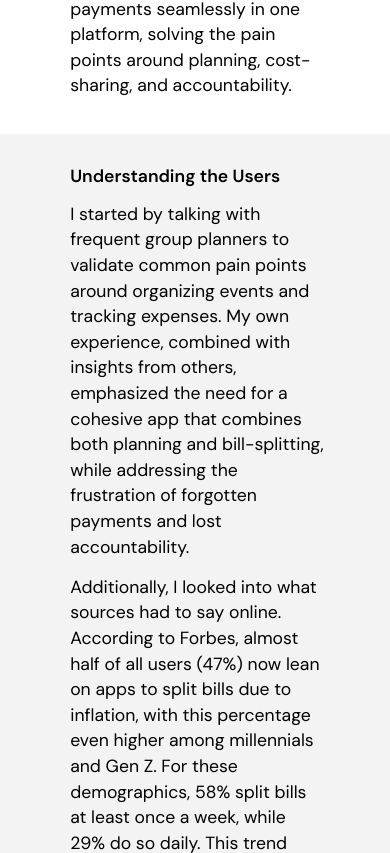
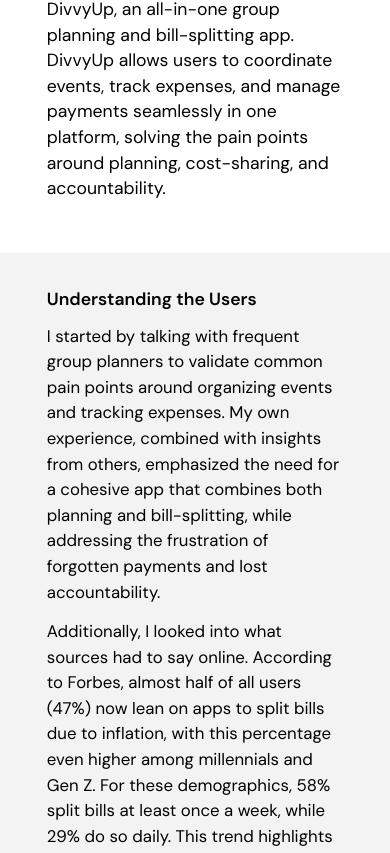
Before and after one commit to Katiiesun/portfolio, a React (Create React App) app: page /DivvyUp in a window 390 px wide. Shown: the part 1147-2000 px from the top of the page. Built offline with nearby package versions, Linux system fonts and the light colour scheme.

Commit message:
mobile views

```diff
--- a/src/static/DivvyUp.css
+++ b/src/static/DivvyUp.css
@@ -37,6 +37,16 @@ width:100vw;
     padding-bottom:5vw;
 }
 
+
+@media (max-width: 768px) {
+    .divvy-section2 {
+      padding-left: 6vw;     /* reset huge desktop gutter */
+      padding-right: 6vw;    /* add symmetric padding */
+      padding-top: 6vw;
+      padding-bottom: 6vw;
+    }
+  }
+
 .divvy-section2 h2{
     display: flex;
     flex-direction: column;
@@ -48,6 +58,16 @@ width:100vw;
     font-family: "DM Sans", sans-serif;
     font-optical-sizing: auto;
 }
+
+@media (max-width: 768px) {
+    .divvy-section2 h2 {
+      width: 100%;        /* stop constrained text */
+      max-width: 100%;
+      font-size: 1.05rem; /* optional: slightly tighter for mobile */
+      line-height: 1.6rem;
+    }
+  }
+
 
 
 .divvy-section2 img{
@@ -308,3 +328,84 @@ width:100vw;
     font-family: "DM Sans", sans-serif;
     font-optical-sizing: auto;
 }
+
+/* MOBILE LAYOUT FIXES */
+@media (max-width: 768px) {
+
+    /* Sections: consistent padding */
+    .divvy-section2,
+    .divvy-section3,
+    .divvy-section4,
+    .divvy-section5,
+    .divvy-section6 {
+      padding-left: 6vw;
+      padding-right: 6vw;
+      padding-top: 6vw;
+      padding-bottom: 6vw;
+    }
+
+    /* Headings: full width and readable size */
+    .divvy-section2 h2,
+    .divvy-section3 h2,
+    .divvy-section4 h2,
+    .divvy-section5 h2,
+    .divvy-section5 .divvy-onboarding h2,
+    .divvy-section6 h2,
+    .userPersona h2 {
+      width: 100%;
+      max-width: 100%;
+      font-size: 1.05rem;
+      line-height: 1.6rem;
+    }
+
+    .divvy-section3 h1,
+    .divvy-section4 h1,
+    .divvy-section5 h1,
+    .divvy-section5 .divvy-onboarding h1,
+    .divvy-section6 h1 {
+      width: 100%;
+      font-size: 1.2rem; /* slightly smaller for mobile */
+    }
+
+    /* Key findings columns: stack vertically */
+    .divvy-section2 .keyFindingsDivvy {
+      flex-direction: column;
+      gap: 4vw;
+    }
+
+    .keyFindingsDivvy .keyFinding-1 h2,
+    .keyFindingsDivvy .keyFinding-1 h3,
+    .keyFindingsDivvy .keyFinding-2 h2,
+    .keyFindingsDivvy .keyFinding-2 h3,
+    .keyFindingsDivvy .keyFinding-3 h2,
+    .keyFindingsDivvy .keyFinding-3 h3 {
+      width: 100%;
+      font-size: 1.05rem;
+    }
+
+    /* Images: scale down for mobile */
+    .divvy-section2 img,
+    .divvy-section3 img,
+    .divvy-section4 img,
+    .divvy-section5 .divvy-final img,
+    .divvy-section5 .divvy-onboarding img,
+    .divvy-section6 img {
+      width: 80%;       /* responsive width */
+      padding: 0;
+      margin-bottom: 4vw;
+    }
+
+    /* Final section with 2-column layout: stack vertically */
+    .divvy-section5 .divvy-final {
+      flex-direction: column;
+      align-items: flex-start;
+    }
+
+    .divvy-section5 .divvy-final h2 {
+      width: 80%;
+      padding-top: 4vw;
+      text-align: left;
+    }
+
+
+  }
--- a/src/static/clearSpider.css
+++ b/src/static/clearSpider.css
@@ -63,6 +63,21 @@
   align-items: flex-start;
 }
 
+@media (max-width: 768px) {
+  .cs-section1 {
+    margin-left: 0;        /* remove the 18vw push */
+    margin-right: 0;
+    margin-top: 6vw;
+    margin-bottom: 6vw;
+
+    padding-left: 6vw;     /* consistent mobile gutter */
+    padding-right: 6vw;
+
+    align-items: stretch;  /* prevents weird left alignment gaps */
+  }
+}
+
+
 .cs-overview {
   font-size: 0.8vw;
   width: 65vw;
@@ -76,6 +91,16 @@
   font-size: 1.1rem;
   font-family: "DM Sans", sans-serif;
   font-optical-sizing: auto;
+}
+
+@media (max-width: 768px) {
+  .cs-overview {
+    font-size: 1.05rem;       /* readable font on mobile */
+    width: 86%;
+    padding-left: 6vw;        /* left/right padding */
+    padding-right: 6vw;
+    padding-bottom: 4vw;      /* adjust spacing */
+  }
 }
 
 .cs-overview h1 {
--- a/src/static/heymilo.css
+++ b/src/static/heymilo.css
@@ -564,3 +564,46 @@ margin-bottom: 3vw;
   font-optical-sizing: auto;
   color:#565656
 }
+
+@media (max-width: 768px) {
+
+  /* 1. Force all main sections to behave */
+  .hmHeader,
+  .hm-overview,
+  .hm-problem,
+  .hm-section3,
+  .hm-components,
+  .hm-handoff,
+  .hm-lessons,
+  .final-text {
+    width: 100% !important;
+    padding-left: 6vw !important;
+    padding-right: 6vw !important;
+    margin-left: 0 !important;
+    margin-right: 0 !important;
+    box-sizing: border-box;
+  }
+
+  /* 2. Fix inner text widths that are causing overflow */
+  .hm-components h2,
+  .hm-overview h4,
+  .problem-statement h2,
+  .problem-statement h3,
+  .final-text h2 {
+    width: 100% !important;
+  }
+
+  /* 3. Fix problem statement specifically */
+  .hm-problem .problem-statement {
+    width: 80% !important;
+    padding: 6vw !important;
+    line-height: 1.6rem !important;
+  }
+
+  /* 4. Images should never exceed viewport */
+  img {
+    max-width: 100%;
+    height: auto;
+  }
+
+}
--- a/src/static/subbud.css
+++ b/src/static/subbud.css
@@ -70,6 +70,15 @@ columns:2;
   gap: 10vw;
 }
 
+@media (max-width: 768px) {
+  .subbud-intro {
+    flex-direction: column;   /* stack vertically */
+    width: 100%;              /* remove vw constraint */
+    gap: 6vw;
+    padding:6vw;               /* vertical spacing between sections */
+  }
+}
+
 .project-duration h1 {
   flex: 1;
   font-size: 1.1rem;;
@@ -97,7 +106,7 @@ columns:2;
 .project-duration h2 {
   font-weight: 400;
   font-size: 1.1rem;;
-  margin-bottom: 0.5vw;
+  /* margin-bottom: 0.5vw; */
   font-family: "DM Sans", sans-serif;
   font-optical-sizing: auto;
 }
--- a/src/static/wealthApp.css
+++ b/src/static/wealthApp.css
@@ -154,6 +154,16 @@ background-color: #3c6657;
   width: 60vw;
   gap: 10vw;
 }
+
+@media (max-width: 768px) {
+  .wealth-intro {
+    flex-direction: column;   /* stack sections */
+    width: 100%;              /* remove vw constraint */
+    gap: 6vw;
+    padding:6vw;
+  }
+}
+
 
 .wealthsection1 .confidential {
   display: flex;
@@ -1175,3 +1185,18 @@ background-color: #3c6657;
   color: #333;
   margin-bottom: 0.75rem;
 }
+
+
+@media (max-width: 768px) {
+  .wealthContent,
+  .challenge-sec2,
+  .wealth-section3,
+  .whatwasTested-sec4,
+  .keyinsights,
+  .recos,
+  .whatIlearned,
+  .impact {
+    padding-left: 6vw;
+    padding-right: 6vw;
+  }
+}
```
